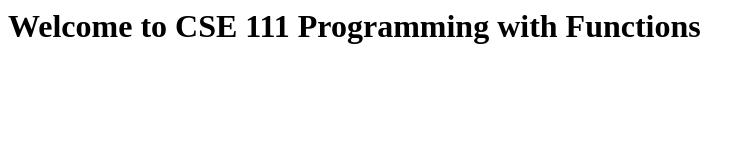
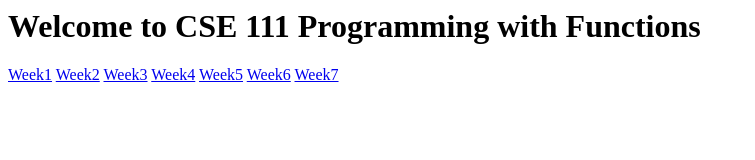
Before and after one commit to BroClements/CSE111ProgwFunctions, a plain HTML site: page index.html in a window 1280 px wide. Shown: the whole page, without its empty margins (0-755 px from the left). Drawn offline with Linux system fonts and the light colour scheme.

Commit message:
Update index.html

```diff
--- a/index.html
+++ b/index.html
@@ -2,5 +2,12 @@
 <body>
 <H1> Welcome to CSE 111 Programming with Functions</H1>
 
+  <a href="CSE111Wk01_Assignments.pptx">Week1</a>
+  <a href="CSE111W2_CallingFunctions.pptx">Week2</a>
+  <a href="CSE111W3_WrittingFunctions.pptx">Week3</a>
+  <a href="CSE111W04_FunctionDetails.pptx">Week4</a>
+  <a href="CSE111W05TestingFunctions.pptx">Week5</a>
+  <a href="CSE111W06TestingFunctions.pptx">Week6</a>
+  <a href="CSE111_W07Lists.pptx">Week7</a>
 </body>
 </html>
```
